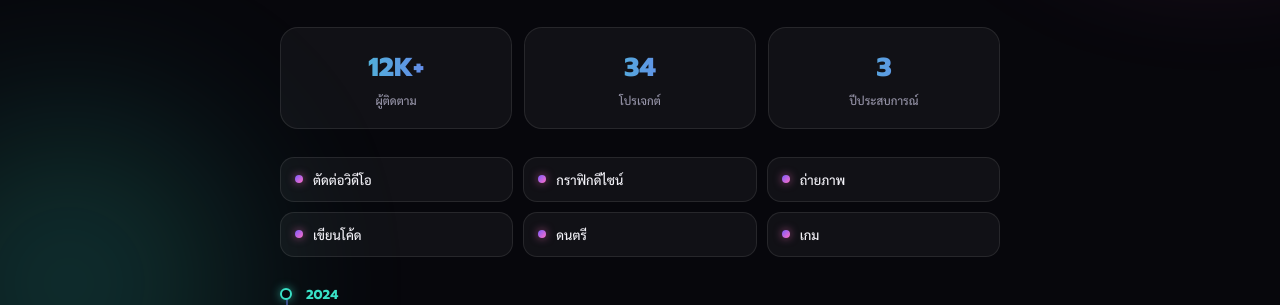
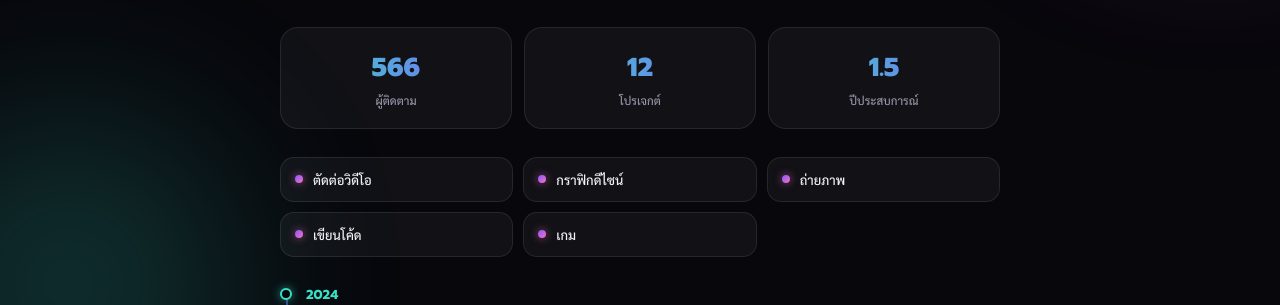
Before and after one commit to kapomtong/Biomm, a plain HTML site: page index.html in a window 1280 px wide. Shown: the part 1068-1373 px from the top of the page. Drawn offline with Linux system fonts and the light colour scheme.

Commit message:
Update stats and remove music skill

```diff
--- a/index.html
+++ b/index.html
@@ -312,17 +312,17 @@
     <div class="stats-grid" id="statsGrid">
       <div class="stat-card reveal">
         <div class="stat-remove edit-only-block" onclick="removeStat(this)">✕</div>
-        <div class="stat-num editable" contenteditable="false">12K+</div>
+        <div class="stat-num editable" contenteditable="false">566</div>
         <div class="stat-label editable" contenteditable="false">ผู้ติดตาม</div>
       </div>
       <div class="stat-card reveal">
         <div class="stat-remove edit-only-block" onclick="removeStat(this)">✕</div>
-        <div class="stat-num editable" contenteditable="false">34</div>
+        <div class="stat-num editable" contenteditable="false">12</div>
         <div class="stat-label editable" contenteditable="false">โปรเจกต์</div>
       </div>
       <div class="stat-card reveal">
         <div class="stat-remove edit-only-block" onclick="removeStat(this)">✕</div>
-        <div class="stat-num editable" contenteditable="false">3</div>
+        <div class="stat-num editable" contenteditable="false">1.5</div>
         <div class="stat-label editable" contenteditable="false">ปีประสบการณ์</div>
       </div>
     </div>
@@ -334,7 +334,7 @@
         <div class="skill-tile reveal"><div class="skill-dot"></div><div class="skill-name editable" contenteditable="false">กราฟิกดีไซน์</div><div class="skill-remove edit-only-inline" onclick="removeSkill(this)">✕</div></div>
         <div class="skill-tile reveal"><div class="skill-dot"></div><div class="skill-name editable" contenteditable="false">ถ่ายภาพ</div><div class="skill-remove edit-only-inline" onclick="removeSkill(this)">✕</div></div>
         <div class="skill-tile reveal"><div class="skill-dot"></div><div class="skill-name editable" contenteditable="false">เขียนโค้ด</div><div class="skill-remove edit-only-inline" onclick="removeSkill(this)">✕</div></div>
-        <div class="skill-tile reveal"><div class="skill-dot"></div><div class="skill-name editable" contenteditable="false">ดนตรี</div><div class="skill-remove edit-only-inline" onclick="removeSkill(this)">✕</div></div>
+
         <div class="skill-tile reveal"><div class="skill-dot"></div><div class="skill-name editable" contenteditable="false">เกม</div><div class="skill-remove edit-only-inline" onclick="removeSkill(this)">✕</div></div>
       </div>
       <button class="ebtn small edit-only-block" onclick="addSkill()">+ เพิ่มทักษะ</button>
```
